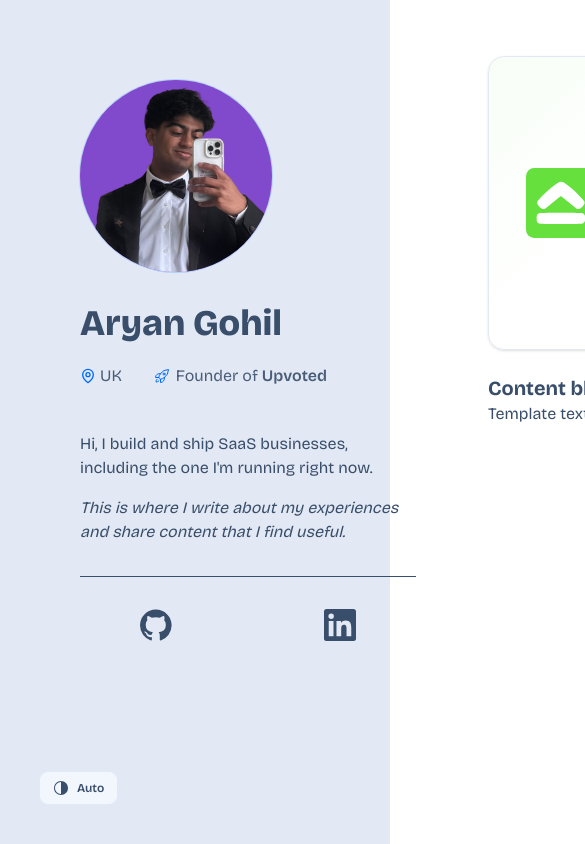
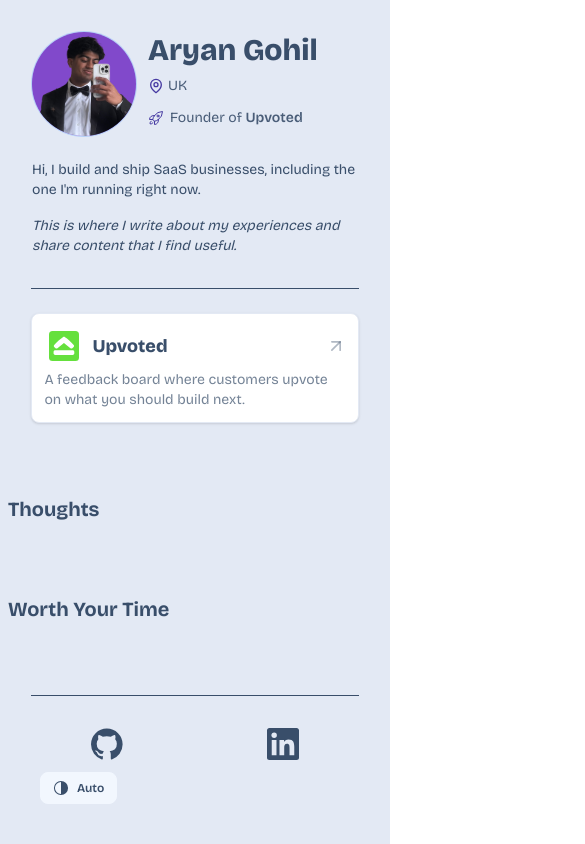
Before and after one commit to aryan-gohil05/personal-website, a Next.js app: page / in a window 390 px wide. Shown: the top 844 px of the page, 585 px wide, since content can reach past the window. Built offline with nearby package versions, Linux system fonts and the light colour scheme.

Commit message:
Optimised content I have so far for mobile

```diff
--- a/app/page.tsx
+++ b/app/page.tsx
@@ -1,6 +1,6 @@
-import ThemeToggle from "../components/ThemeToggle";
 import LeftBar from "../components/sections/LeftBar";
 import StartupShowcase from "../components/sections/StartupShowcase";
+import Socials from "../components/Socials";
 import type { Metadata } from "next";
 
 export const metadata: Metadata = {
@@ -15,16 +15,22 @@ export const metadata: Metadata = {
 export default function Home() {
   return (
     <main className="min-h-screen bg-base-300">
-      <section className="flex gap-12 p-14">
+      <div className="flex md:flex-row flex-col md:gap-12 p-2 md:p-14">
         <LeftBar />
-        <section className="flex-1 space-y-6">
+        <div className="mx-auto mt-2 mb-6 w-7/8 border-t border-base-content md:hidden" />
+        <section className="space-y-18">
           <StartupShowcase />
           <div>
-            <h2 className="text-xl font-bold">Content block 2</h2>
-            <p>Template text goes here.</p>
+            <h2 className="text-xl font-bold">Thoughts</h2>
+          </div>
+          <div>
+            <h2 className="text-xl font-bold">Worth Your Time</h2>
+          </div>
+          <div className="mx-auto w-7/8 border-t border-base-content pt-8 md:hidden">
+            <Socials />
           </div>
         </section>
-      </section>
+      </div>
     </main>
   );
 }
--- a/components/ProfileCard.tsx
+++ b/components/ProfileCard.tsx
@@ -2,9 +2,9 @@ import Image from "next/image";
 
 export default function ProfileCard() {
   return (
-    <div className="flex w-full flex-col gap-3 ">
+    <div className="flex w-full flex-row md:flex-col gap-3">
       <div className="avatar relative self-start">
-        <div className="w-48 rounded-full bg-primary/15 ring-1 ring-primary/20 mb-5">
+        <div className="w-26 md:w-48 rounded-full bg-primary/15 ring-1 ring-primary/20 md:mb-5">
           <Image
             src="/me.svg"
             alt="Aryan Gohil"
@@ -15,8 +15,8 @@ export default function ProfileCard() {
         </div>
       </div>
       <div className="w-full text-left">
-        <h1 className="text-4xl font-black">Aryan Gohil</h1>
-        <div className="mt-4 flex w-full items-center gap-6 text-base-content/90">
+        <h1 className="text-3xl md:text-4xl font-black">Aryan Gohil</h1>
+        <div className="mt-2 md:mt-4 flex flex-col md:flex-row w-full items-start md:items-center gap-2 md:gap-6 text-base-content/90">
           <div className="flex items-center gap-1">
             <svg
               xmlns="http://www.w3.org/2000/svg"
@@ -26,21 +26,21 @@ export default function ProfileCard() {
               strokeWidth="2"
               strokeLinecap="round"
               strokeLinejoin="round"
-              className="h-4 w-4 shrink-0 text-primary"
+              className="h-4 w-4 shrink-0 text-secondary"
             >
               <path d="M20 10c0 6-8 12-8 12s-8-6-8-12a8 8 0 0 1 16 0Z" />
               <circle cx="12" cy="10" r="3" />
             </svg>
-            <span>UK</span>
+            <p className="text-sm md:text-base">UK</p>
           </div>
-          <div className="flex items-center gap-1.5 py-1 pl-2 pr-3">
+          <div className="flex items-center gap-1.5 py-1 md:pl-2 pr-3">
             <svg
               xmlns="http://www.w3.org/2000/svg"
               fill="none"
               viewBox="0 0 24 24"
               strokeWidth={1.5}
               stroke="currentColor"
-              className="h-4 w-4 shrink-0 text-primary"
+              className="h-4 w-4 shrink-0 text-secondary"
             >
               <path
                 strokeLinecap="round"
@@ -48,7 +48,7 @@ export default function ProfileCard() {
                 d="M15.59 14.37a6 6 0 0 1-5.84 7.38v-4.8m5.84-2.58a14.98 14.98 0 0 0 6.16-12.12A14.98 14.98 0 0 0 9.631 8.41m5.96 5.96a14.926 14.926 0 0 1-5.841 2.58m-.119-8.54a6 6 0 0 0-7.381 5.84h4.8m2.581-5.84a14.927 14.927 0 0 0-2.58 5.84m2.699 2.7c-.103.021-.207.041-.311.06a15.09 15.09 0 0 1-2.448-2.448 14.9 14.9 0 0 1 .06-.312m-2.24 2.39a4.493 4.493 0 0 0-1.757 4.306 4.493 4.493 0 0 0 4.306-1.758M16.5 9a1.5 1.5 0 1 1-3 0 1.5 1.5 0 0 1 3 0Z"
               />
             </svg>
-            <p>
+            <p className="text-sm md:text-base whitespace-nowrap">
               Founder of{" "}
               <a
                 href="https://upvoted.tech"
--- a/components/Socials.tsx
+++ b/components/Socials.tsx
@@ -1,11 +1,10 @@
 const Socials = () => {
   return (
-    <div className="flex w-full justify-around gap-6">
+    <div className="flex w-full justify-around gap-6 pb-16">
       <a
         href="https://github.com/aryan-gohil05"
         target="_blank"
         rel="noopener noreferrer"
-        className="h-10 w-10"
       >
         <svg
           xmlns="http://www.w3.org/2000/svg"
--- a/components/sections/LeftBar.tsx
+++ b/components/sections/LeftBar.tsx
@@ -4,18 +4,18 @@ import ThemeToggle from "../ThemeToggle";
 
 const LeftBar = () => {
   return (
-    <section className="sticky top-6 h-fit w-96 shrink-0 noscrollbar">
-      <div className="flex flex-col items-start space-y-4 rounded-lg p-6">
+    <section className="md:sticky top-6 h-fit w-full md:w-96 shrink-0 noscrollbar">
+      <div className="flex flex-col items-start space-y-4 rounded-lg  pt-6 px-6 pb-2">
         <ProfileCard />
-        <p className="mt-6 text-base-content">
+        <p className="mt-2 md:mt-4 text-base-content text-sm md:text-base">
           Hi, I build and ship SaaS businesses, including the one I&apos;m
           running right now.
         </p>
-        <p className="text-base-content mb-8 italic">
+        <p className="text-base-content md:mb-8 italic text-sm md:text-base">
           This is where I write about my experiences and share content that I
           find useful.
         </p>
-        <div className="border-t border-base-content w-full pt-8">
+        <div className="hidden md:block border-t border-base-content pt-8 md:w-full">
           <Socials />
         </div>
         <ThemeToggle />
--- a/components/sections/StartupShowcase.tsx
+++ b/components/sections/StartupShowcase.tsx
@@ -6,27 +6,22 @@ export default function StartupShowcase() {
       href="https://upvoted.tech"
       target="_blank"
       rel="noopener noreferrer"
-      className="group block rounded-2xl border border-base-300 bg-linear-to-br from-[#65E03D]/5 via-base-100 to-base-100 p-8 shadow-sm transition-all duration-300 hover:-translate-y-1 hover:shadow-xl"
+      className="group mx-auto w-7/8 md:w-full block rounded-lg border border-base-300 bg-base-100 p-3 md:p-8 shadow-sm transition-all duration-300 hover:-translate-y-1 hover:shadow-xl"
     >
-      <div className="flex items-center gap-6">
-        <div className="flex h-20 w-20 shrink-0 items-center justify-center rounded-xl transition-transform duration-300 group-hover:scale-105 group-hover:-rotate-3">
+      <div className="flex flex-col gap-1 md:gap-4">
+        <div className="flex items-center gap-2 md:gap-4">
+          <div className="flex h-10 w-10 md:h-16 md:w-16 shrink-0 items-center justify-center rounded-xl transition-transform duration-300 group-hover:scale-105 group-hover:-rotate-3">
             <Image
               src="/upvoted_logo.svg"
               alt="Upvoted logo"
               width={48}
               height={48}
-            className="h-7/8 w-7/8 object-contain"
+              className="h-3/4 w-3/4 md:h-7/8 md:w-7/8 object-contain"
             />
           </div>
-        <div className="flex-1">
-          <h2 className="text-2xl font-black transition-colors duration-300 group-hover:text-[#65E03D]">
+          <h2 className="flex-1 text-lg md:text-2xl font-black transition-colors duration-300 group-hover:text-[#65E03D]">
             Upvoted
           </h2>
-          <p className="mt-1 text-base-content/70">
-            A feedback board where customers upvote on what you should build
-            next for your business.
-          </p>
-        </div>
           <svg
             xmlns="http://www.w3.org/2000/svg"
             viewBox="0 0 24 24"
@@ -35,12 +30,16 @@ export default function StartupShowcase() {
             strokeWidth="2"
             strokeLinecap="round"
             strokeLinejoin="round"
-          className="h-6 w-6 shrink-0 text-base-content/40 transition-all duration-300 group-hover:translate-x-1 group-hover:text-[#65E03D]"
+            className="h-5 w-5 md:h-6 md:w-6 shrink-0 text-base-content/40 transition-all duration-300 group-hover:translate-x-1 group-hover:text-[#65E03D]"
           >
             <path d="M7 17 17 7" />
             <path d="M7 7h10v10" />
           </svg>
         </div>
+        <p className="text-sm text-base-content/70 md:line-clamp-none md:text-base">
+          A feedback board where customers upvote on what you should build next.
+        </p>
+      </div>
     </a>
   );
 }
```
Lines whose indentation alone changed are shown as unchanged.
